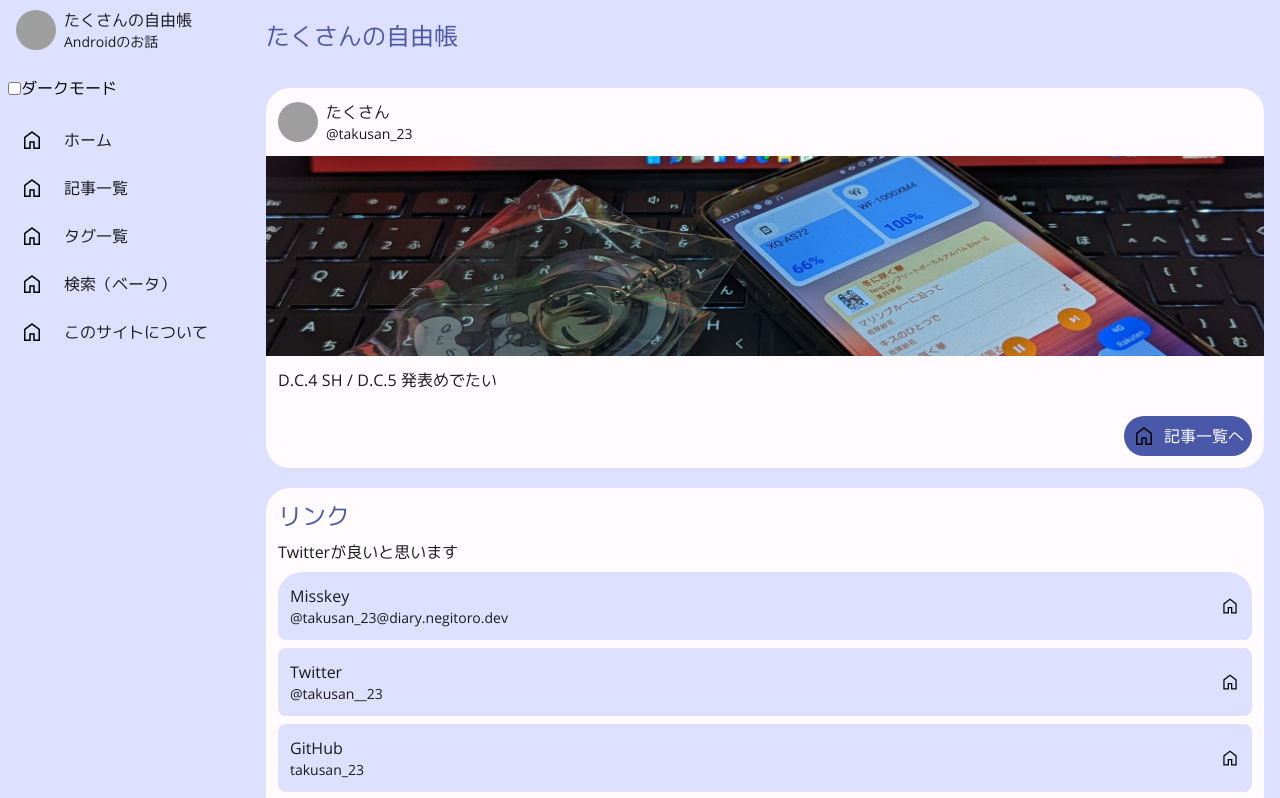
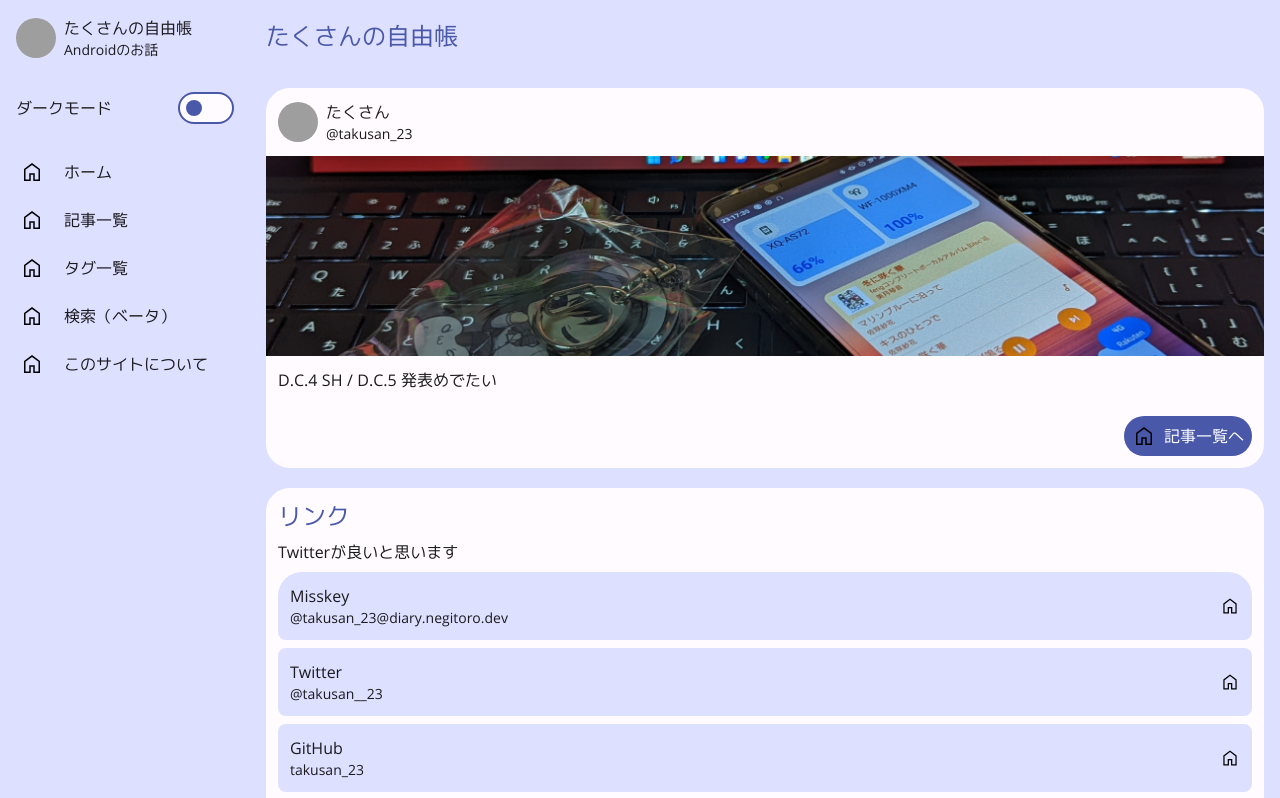
Before and after one commit to takusan23/ziyuutyou-next, a Next.js app: page / in a window 1280 px wide. Shown: the top 798 px of the page. Built offline with nearby package versions, Linux system fonts and the light colour scheme; grey boxes are pictures that could not be loaded; a web font is replaced by a local one.

Commit message:
ダークモードすいっち

```diff
--- a/components/DarkmodeSwitch.tsx
+++ b/components/DarkmodeSwitch.tsx
@@ -10,6 +10,7 @@ export default function DarkmodeSwitch() {
     const [isDarkmode, setDarkmode] = useState(false)
 
     // 端末のテーマ設定をセットする
+    // TODO 責務的にここでやるべきではない
     useEffect(() => {
         // On page load or when changing themes, best to add inline in `head` to avoid FOUC
         const isDarkmode = window.matchMedia('(prefers-color-scheme: dark)').matches
@@ -26,12 +27,20 @@ export default function DarkmodeSwitch() {
     }, [isDarkmode])
 
     return (
-        <label className="flex flex-row items-center select-none cursor-pointer">
+        <label className="flex flex-row items-center select-none cursor-pointer p-2">
+            {/* peer をつけておくと、チェック true / false 時にそれぞれ指定する CSS をセットできる（ JS で動的に className を変化させる必要がない ） */}
             <input
+                className="sr-only peer"
                 type="checkbox"
                 checked={isDarkmode}
                 onChange={(ev) => setDarkmode(ev.target.checked)} />
-            <span>ダークモード</span>
+            <span className="text-content-text-light dark:text-content-text-dark flex grow">
+                ダークモード
+            </span>
+            {/* チェックが付いたら左に寄せる、丸を大きくする（peer-checked:justify-end） */}
+            <div className="h-8 w-14 flex flex-row items-center bg-container-primary-light dark:bg-container-primary-dark rounded-full border-content-primary-light dark:border-content-primary-dark border-2 p-1.5 peer-checked:p-0.5 justify-start peer-checked:justify-end">
+                <div className="h-full aspect-square bg-content-primary-light dark:bg-content-primary-dark rounded-full" />
+            </div>
         </label>
     )
 }
--- a/components/NavigationDrawer.tsx
+++ b/components/NavigationDrawer.tsx
@@ -59,7 +59,7 @@ function NavigationDrawerItem({ title, icon, path }: NavigationDrawerItemProps)
 /** ナビゲーションドロワー */
 export default function NavigationDrawer() {
     return (
-        <div className="flex flex-col pl-2 pr-2 space-y-4 w-full">
+        <div className="flex flex-col p-2 space-y-4 w-full">
 
             <div className="flex flex-row p-2 items-center">
                 <RoundedImage src="/icon.png" />
--- a/components/ResponsiveLayout.tsx
+++ b/components/ResponsiveLayout.tsx
@@ -44,7 +44,9 @@ export default function ResponsiveLayout({ navigationDrawer, title, children }:
                                 {navigationDrawer}
                             </div>
                             {/* ナビゲーションドロワー以外を押したら閉じるように */}
-                            <div className="grow bg-background-light dark:bg-background-dark opacity-80" onClick={() => setDrawerOpen(false)} />
+                            <div
+                                className="grow bg-background-light dark:bg-background-dark opacity-80"
+                                onClick={() => setDrawerOpen(false)} />
                         </div>
                     </div>
                 )
--- a/tailwind.config.js
+++ b/tailwind.config.js
@@ -24,9 +24,10 @@ module.exports = {
     "./components/**/*.{js,ts,jsx,tsx,mdx}",
   ],
   theme: {
+    // 既存の色を拡張する（プライマリカラー等を追加する）
+    extend: {
       // ネストできるので、テーマ別にそれぞれ
       colors: {
-
         // コンテンツで使う色
         content: {
           // プライマリーカラー
@@ -82,8 +83,8 @@ module.exports = {
       fontFamily: {
         // next/font で読み込んだやつ
         'body': ['var(--koruri-font)'],
+      }
     },
-    extend: {},
   },
   plugins: [],
 }
```
Lines whose indentation alone changed are shown as unchanged.
